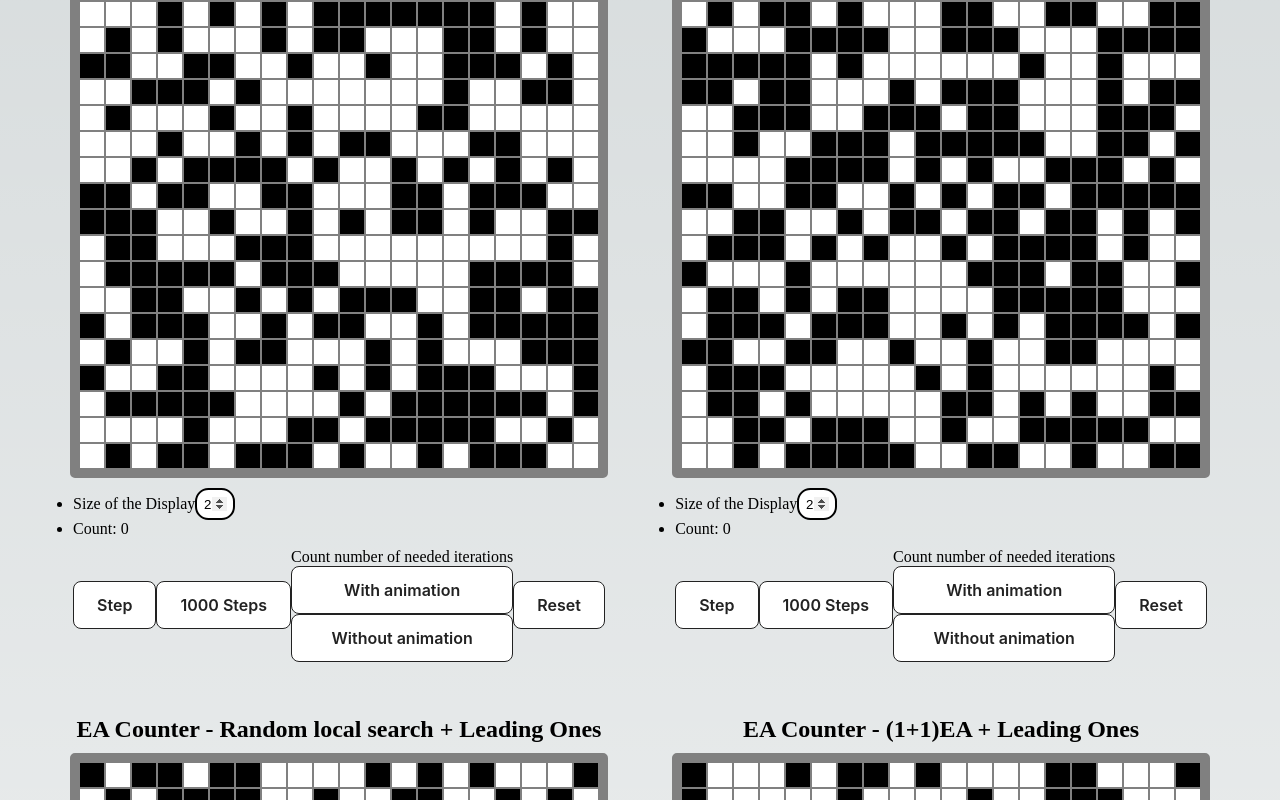
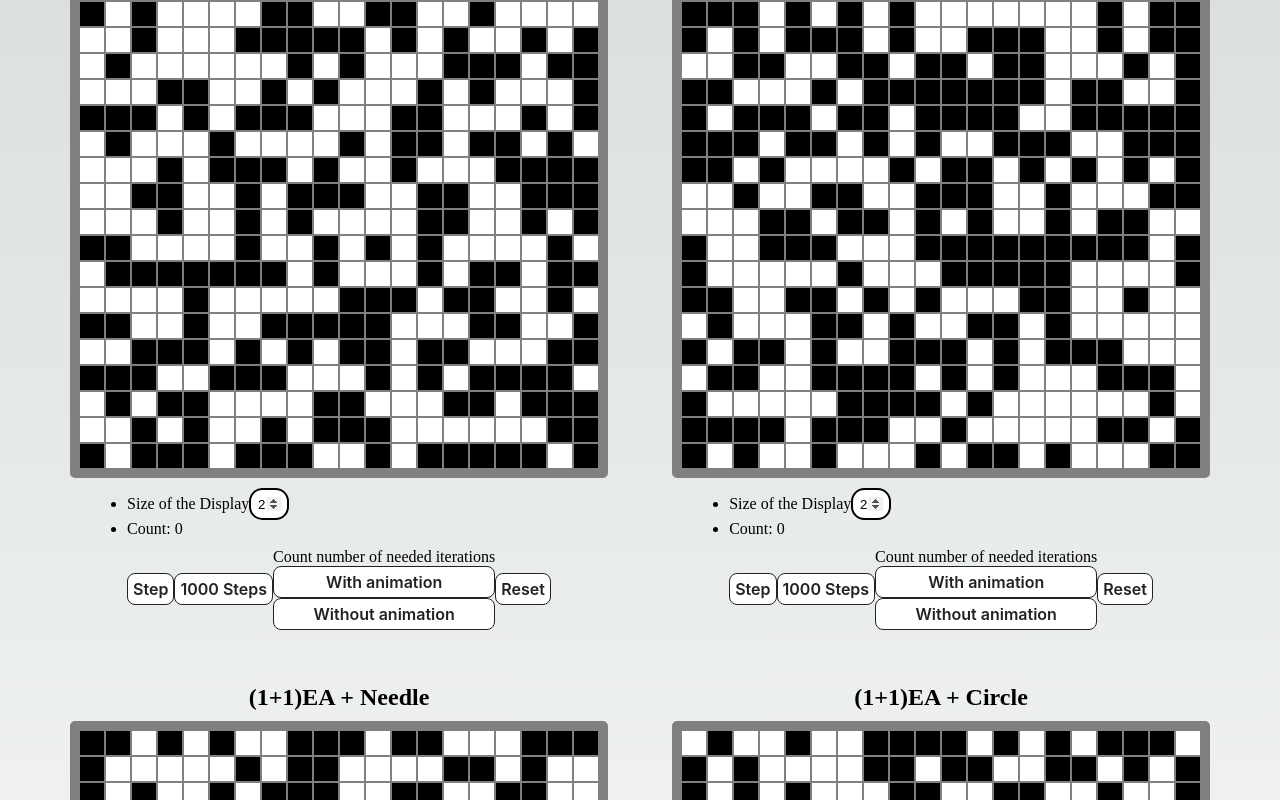
Before and after one commit to DanielC04/EA_visualizer, a React (Create React App) app: page / in a window 1280 px wide. Shown: the part 200-1000 px from the top of the page. Built offline with nearby package versions, Linux system fonts and the light colour scheme.

Commit message:
prsentation is prepared and this version will be used there

```diff
--- a/src/App.tsx
+++ b/src/App.tsx
@@ -1,7 +1,7 @@
 import './index';
 import './App.scss'
 import EACounter from './components/EACounter';
-import { leadingOnes, needle, oneMax, oneOneEAStep, randomLocalSearchStep } from './logic/Simple_EA';
+import { circle, leadingOnes, needle, oneMax, oneOneEAStep, randomLocalSearchStep} from './logic/Simple_EA';
 
 
 function App() {
@@ -9,15 +9,13 @@ function App() {
     <main className="main-page">
       <h1>Simple Evolutionary Algorithms</h1>
       <div className='ea-counters'>
-        <EACounter optimizationAlgo={randomLocalSearchStep} testFunction={oneMax} algoName="Random local search + OneMax"/>
-        <EACounter optimizationAlgo={oneOneEAStep} testFunction={oneMax} algoName="(1+1)EA + OneMax"/>
-        <EACounter optimizationAlgo={randomLocalSearchStep} testFunction={leadingOnes} algoName="Random local search + Leading Ones" />
-        <EACounter optimizationAlgo={oneOneEAStep} testFunction={leadingOnes} algoName="(1+1)EA + Leading Ones" />
-        <EACounter optimizationAlgo={oneOneEAStep} testFunction={needle} algoName='Needle'/>
+        <EACounter optimizationAlgo={randomLocalSearchStep} testFunction={leadingOnes} algoName="(1+1)EA + Leading Ones" />
+        <EACounter optimizationAlgo={randomLocalSearchStep} testFunction={oneMax} algoName="(1+1)EA + OneMax"/>
+        <EACounter optimizationAlgo={randomLocalSearchStep} testFunction={needle} algoName='(1+1)EA + Needle'/>
+        <EACounter optimizationAlgo={randomLocalSearchStep} testFunction={circle} algoName="(1+1)EA + Circle"/>
       </div>
     </main>
   );
-
 }
 
 export default App;
--- a/src/components/Display.tsx
+++ b/src/components/Display.tsx
@@ -1,7 +1,7 @@
 import './Display.scss'
 import Pixel from './Pixel';
 
-export default function Display(props: {value: Array<number>, displayWidth: number}) {
+export default function Display(props: {value: Array<boolean>, displayWidth: number}) {
   const individuum = props.value;
   const displayWidth = props.displayWidth;
 
--- a/src/components/EACounter.scss
+++ b/src/components/EACounter.scss
@@ -29,7 +29,7 @@ button {
   line-height: 20px;
   margin: 0;
   outline: none;
-  padding: 13px 23px;
+  padding: 5px 5px;
   position: relative;
   text-align: center;
   text-decoration: none;
--- a/src/components/EACounter.tsx
+++ b/src/components/EACounter.tsx
@@ -1,5 +1,5 @@
 import React, { useEffect, useState } from 'react'
-import { OptimizationAlgo, TestFunction } from '../logic/Simple_EA';
+import { OptimizationAlgo, TestFunction, needle } from '../logic/Simple_EA';
 import Display from './Display';
 import { generateRandomIndividuum } from '../logic/helpers';
 import './EACounter.scss'
@@ -9,11 +9,11 @@ const sleep = (ms: number) => new Promise((r) => setTimeout(r, ms));
 
 export default function EACounter(props: { optimizationAlgo: OptimizationAlgo, testFunction: TestFunction, algoName: string}) {
   const [displaySize, updateDisplaySize] = useState(20);
-  const [individuum, updateIndividuum_raw] = useState(generateRandomIndividuum(displaySize * displaySize));
+  const [individuum, updateIndividuum_raw] = useState(generateRandomIndividuum(displaySize * displaySize) as boolean[]);
   const [count, updateCount] = useState(0);
   const [isWorking, setIsWorking] = useState(false);
 
-  const  updateIndividuum = (newIndividuum: Array<number>, counterIncrement=1) => {
+  const  updateIndividuum = (newIndividuum: Array<boolean>, counterIncrement=1) => {
     updateIndividuum_raw(newIndividuum);
     updateCount(count + counterIncrement);
   }
@@ -27,7 +27,7 @@ export default function EACounter(props: { optimizationAlgo: OptimizationAlgo, t
     updateIndividuum(newIndividuum, n);
   }
   const reset = () => {
-    updateIndividuum(generateRandomIndividuum(displaySize * displaySize))
+    updateIndividuum(generateRandomIndividuum(displaySize * displaySize) as boolean[])
     updateCount(0);
   }
   const countSteps = async (isAnimated=true, delay=1) => {
@@ -41,7 +41,9 @@ export default function EACounter(props: { optimizationAlgo: OptimizationAlgo, t
     let oldIndividuum;
     let newIndividuum = individuum;
     let didChangeIndividuum;
-    while(testFunction(newIndividuum) < individuum.length) {
+    let optimalScore = individuum.length;
+    if (props.testFunction === needle) optimalScore = 1;
+    while(testFunction(newIndividuum) < optimalScore) {
         oldIndividuum = newIndividuum;
         [newIndividuum, didChangeIndividuum] = props.optimizationAlgo(oldIndividuum, testFunction);
         if (isAnimated && didChangeIndividuum){
@@ -51,6 +53,7 @@ export default function EACounter(props: { optimizationAlgo: OptimizationAlgo, t
         }
         if (stepsNeeded % 50000 === 0){
           updateCount(stepsNeeded);
+          updateIndividuum_raw(newIndividuum);
           await sleep(.01);
         }
         stepsNeeded ++;
@@ -63,19 +66,19 @@ export default function EACounter(props: { optimizationAlgo: OptimizationAlgo, t
   }
 
   useEffect(() => {
-    updateIndividuum(generateRandomIndividuum(displaySize * displaySize), 0);
+    updateIndividuum(generateRandomIndividuum(displaySize * displaySize) as boolean[], 0);
   }, [displaySize])
 
   return (
     <div className='ea-counter'>
-      <h2>EA Counter - {props.algoName}</h2>
+      <h2>{props.algoName}</h2>
       <Display  value={individuum} displayWidth={displaySize} />
       <ul className='info-display'>
         <li>
             <label htmlFor="display-size">Size of the Display</label>
             <input type="number" name="display-size" id="display-size" value={displaySize} onChange={(e) => {
-                updateDisplaySize(clamp(2, Number.parseInt(e.target.value), 100) ?? 2);
-                // updateCount(0);
+                updateDisplaySize(clamp(1, Number.parseInt(e.target.value), 60) ?? 2);
+                updateCount(0);
             }}/>
         </li>
         <li>Count: {count}</li>
--- a/src/components/Pixel.tsx
+++ b/src/components/Pixel.tsx
@@ -1,8 +1,8 @@
 import React from 'react'
 
-export default function Pixel(props: {value: number}) {
-  const greyTone = props.value * 255;
-  return (
-    <div className='pixel' style={{ backgroundColor: `rgb(${greyTone}, ${greyTone}, ${greyTone})` }}></div>
-  )
+const whitePixel = <div className='pixel white'></div>
+const blackPixel = <div className='pixel black'></div>
+
+export default function Pixel(props: {value: boolean}) {
+  return props.value ? whitePixel : blackPixel;
 }
--- a/src/logic/Simple_EA.ts
+++ b/src/logic/Simple_EA.ts
@@ -1,48 +1,63 @@
-import { flipBit, flipBitAt, generateRandomIndividuum } from "./helpers";
+import { flipBitAt, generateRandomIndividuum } from "./helpers";
 
 
 // ---------------------------------------
 // ----------Test-functions---------------
 // ---------------------------------------
-export type TestFunction = (individuum: Array<number>) => number;
+export type TestFunction = (individuum: Array<boolean>) => number;
 
-export const oneMax = (individuum: Array<number>) => {
+export const oneMax = (individuum: Array<boolean>) => {
     return linearFunctions(individuum);
 }
 
 // TODO: cache stuff!!!
-export const linearFunctions = (individuum: Array<number>, weights: undefined|Array<number>=undefined) => {
+export const linearFunctions = (individuum: Array<boolean>, weights: undefined|Array<number>=undefined) => {
     // in case no weights are given we'll use just 1 weights (but with defined seed!!!)
     // we effectively then implement oneMax
     let fitness = 0;
     for (let i = 0; i < individuum.length; i++) {
-        if (!weights) fitness += individuum[i];
-        else fitness += individuum[i] * weights[i];
+        if (!weights && individuum[i]) fitness ++;
+        else if (weights && individuum[i]) fitness += weights[i];
     }
     return fitness;
 }
 
-export const leadingOnes = (individuum: Array<number>) => {
-    const res = individuum.findIndex(val => val === 0);
-    // there's no more 0 -> best case; all leading ones
-    if (res == -1) return individuum.length;
-    return res;
+export const leadingOnes = (individuum: Array<boolean>) => {
+    for(let i = 0; i < individuum.length; i ++)
+        if (!individuum[i]) return i;
+    return individuum.length;
 }
 
-export const needle = (individuum: Array<number>) => {
+export const needle = (individuum: Array<boolean>) => {
     for (let i = 0; i < individuum.length; i ++){
-        if (individuum[i] !== 1) return 0;
+        if (!individuum[i]) return 0;
     }
     return 1;
+}
+
+const RADIUS_SQUARED = 20*20;
+const CIRCLE_X = 25;
+const CIRCLE_Y = 30;
+export const circle = (individuum: Array<boolean>) => {
+    const n = Math.floor(Math.pow(individuum.length, 0.5));
+    let fitness = 0;
+    for (let i = 0; i < individuum.length; i ++) {
+        const x = i % n;
+        const y = (i - x) / n;
+        const squareSum = Math.pow((x - CIRCLE_X), 2) + Math.pow((y - CIRCLE_Y), 2);
+        if (!individuum[i] && (squareSum >= RADIUS_SQUARED)) fitness++;
+        else if (individuum[i] && (squareSum < RADIUS_SQUARED)) fitness++;
+    }
+    return fitness;
 }
 
 // ---------------------------------------
 // -------------Algo-stuff----------------
 // ---------------------------------------
-export type OptimizationAlgo = (individuum: Array<number>, testFunction: TestFunction) => [Array<number>, boolean]
+export type OptimizationAlgo = (individuum: Array<boolean>, testFunction: TestFunction) => [Array<boolean>, boolean]
 
 export const randomLocalSearch = (testFunction: TestFunction, length: number = 9, maxNumberOfSteps=100) => {
-    let individuum = generateRandomIndividuum(length);
+    let individuum = generateRandomIndividuum(length) as boolean[];
     let steps = 0;
     while (true){
         individuum = randomLocalSearchStep(individuum, testFunction)[0];
@@ -51,9 +66,9 @@ export const randomLocalSearch = (testFunction: TestFunction, length: number = 9
     }
 }
 
-export const randomLocalSearchStep = (individuum: Array<number>, testFunction: TestFunction): [Array<number>, boolean] => {
+export const randomLocalSearchStep = (individuum: Array<boolean>, testFunction: TestFunction): [Array<boolean>, boolean] => {
     const indexToFlipAt = Math.floor(Math.random() * individuum.length);
-    const flippedBit = flipBit(individuum[indexToFlipAt]);
+    const flippedBit = !individuum[indexToFlipAt];
     const oldFitness = testFunction(individuum);
     individuum[indexToFlipAt] = flippedBit;
     const fitness = testFunction(individuum);
@@ -62,7 +77,7 @@ export const randomLocalSearchStep = (individuum: Array<number>, testFunction: T
     return [individuum, hasImprovedFitness];
 }
 
-export const oneOneEAStep = (individuum: Array<number>, testFunction: TestFunction): [Array<number>, boolean] => {
+export const oneOneEAStep = (individuum: Array<boolean>, testFunction: TestFunction): [Array<boolean>, boolean] => {
     const before = [...individuum];
     for (let i = 0; i < individuum.length; i ++) {
         if (Math.random() < (1.0 / individuum.length)) flipBitAt(individuum, i);
--- a/src/logic/helpers.ts
+++ b/src/logic/helpers.ts
@@ -1,17 +1,9 @@
-export const difference = (a: Array<number>, b: Array<number>) => {
-    let diff = 0;
-    for (let i = 0; i < Math.min(a.length, b.length); i ++){
-        if (a[i] === b[i]) diff ++;
-    }
-    return diff;
-}
-
 export const generateRandomIndividuum = (length: number, binary=true) => {
     let res = [];
     for (let i = 0; i < length; i ++){
         if (binary){
-            if (Math.random() < 0.5) res.push(0);
-            else res.push(1);
+            if (Math.random() < 0.5) res.push(true);
+            else res.push(false);
         } else {
             res.push(Math.random())
         }
@@ -19,6 +11,4 @@ export const generateRandomIndividuum = (length: number, binary=true) => {
     return res;
 }
 
-export const flipBit = (bit: number) => bit === 0 ? 1: 0;
-
-export const flipBitAt = (individuum: Array<number>, index: number) => individuum[index] = flipBit(individuum[index]);
+export const flipBitAt = (individuum: Array<boolean>, index: number) => individuum[index] = !individuum[index];
```
